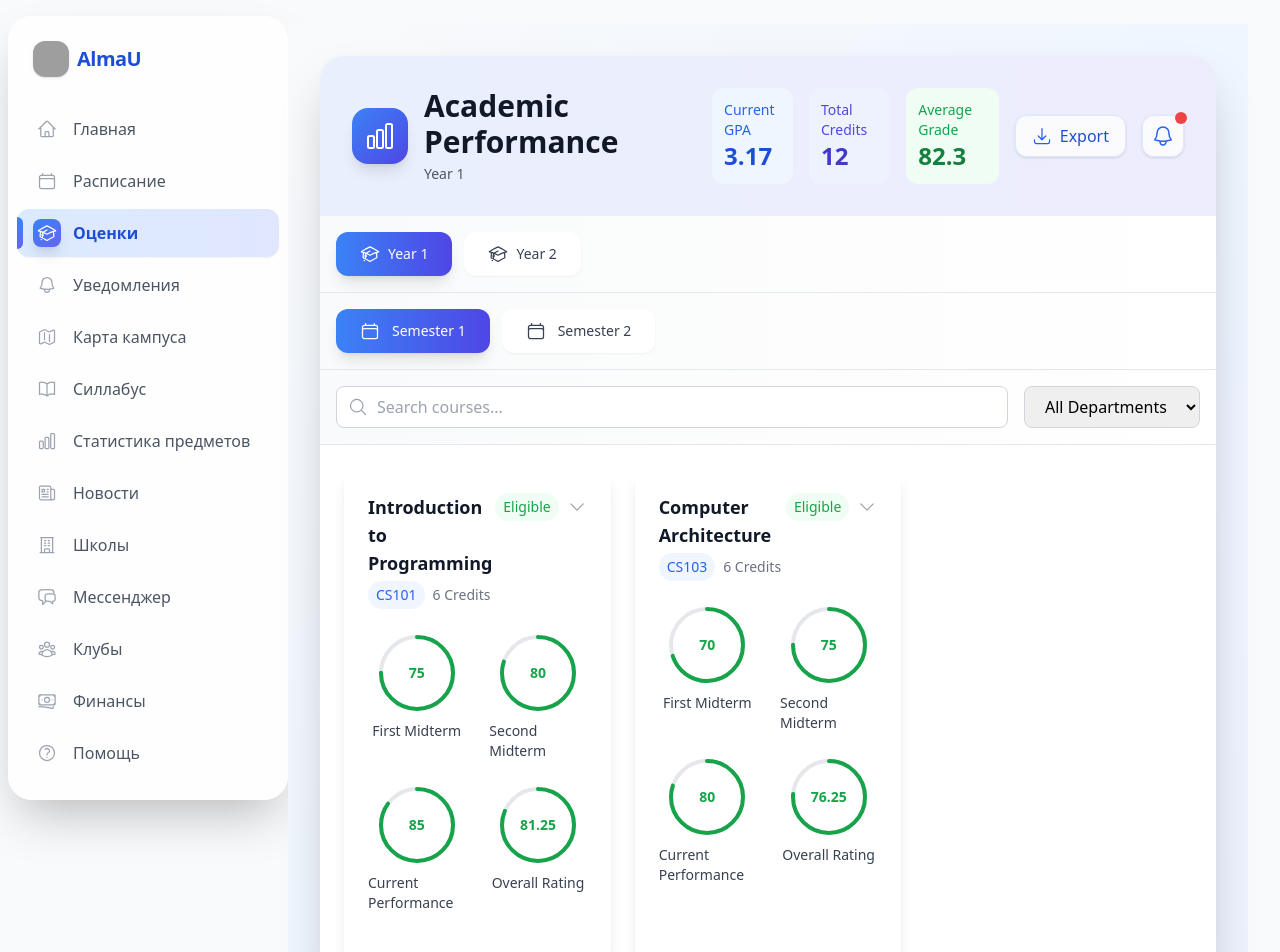
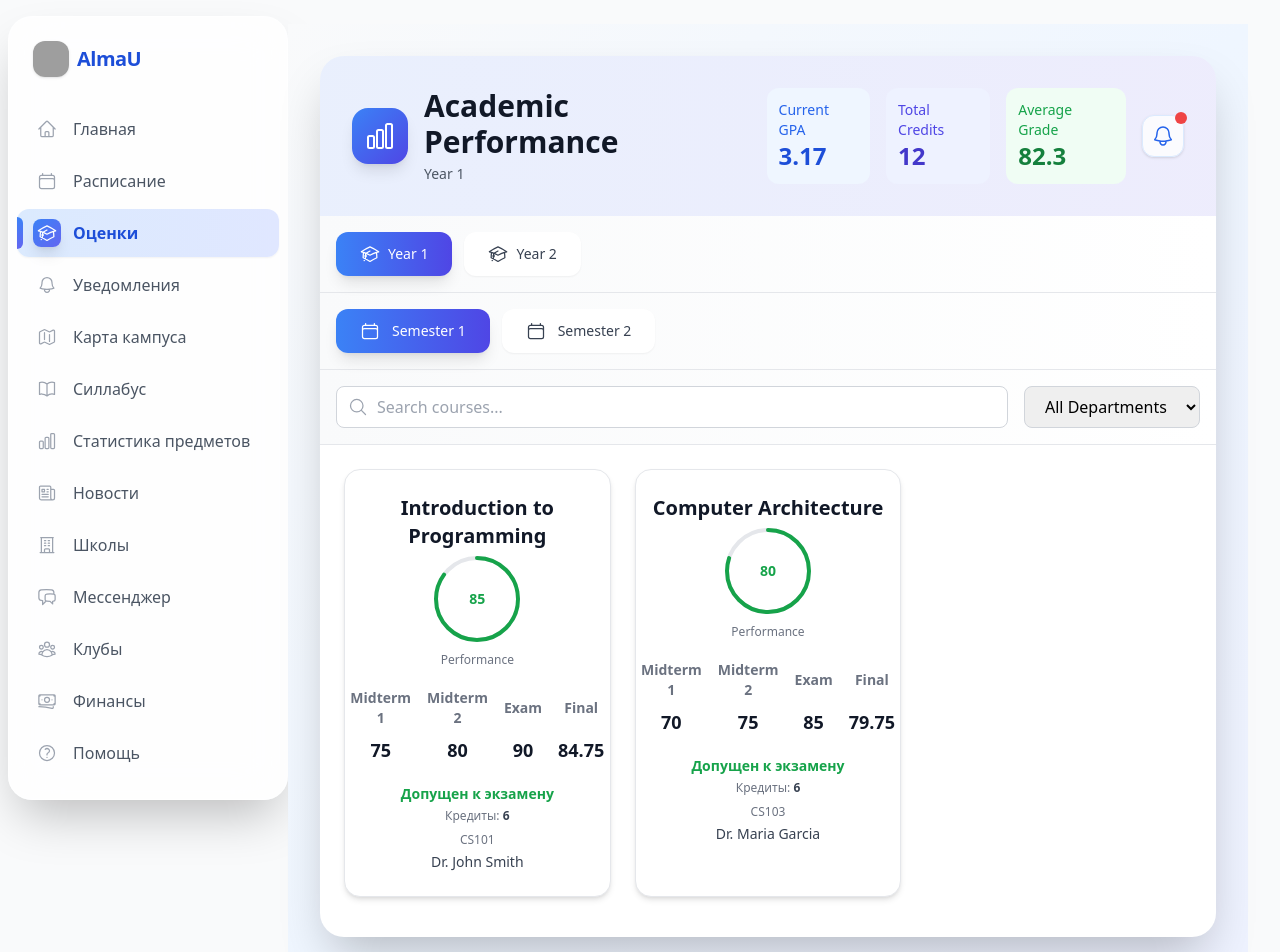
Before and after one commit to mindcoree/frontend-alma, a React (Vite) app: page /grades in a window 1280 px wide. Shown: the top 952 px of the page. Built offline with nearby package versions, Linux system fonts and the light colour scheme; sample sign-in values are in the browser's storage; grey boxes are pictures that could not be loaded.

Commit message:
fix design

```diff
--- a/src/pages/Grades.tsx
+++ b/src/pages/Grades.tsx
@@ -22,7 +22,8 @@ import {
   ClipboardDocumentListIcon,
   LightBulbIcon,
   MinusIcon,
-  CalendarIcon
+  CalendarIcon,
+  UserCircleIcon
 } from '@heroicons/react/24/outline';
 import { motion, AnimatePresence } from 'framer-motion';
 import {
@@ -400,6 +401,18 @@ const Grades: React.FC = () => {
     }
   };
 
+  const filteredGrades = gradesInSemester
+    .filter(grade =>
+      grade.name.toLowerCase().includes(searchQuery.toLowerCase()) &&
+      (!filterDepartment || grade.code.startsWith(filterDepartment))
+    );
+
+  React.useEffect(() => {
+    if (expandedCourse && !filteredGrades.some(g => g.id === expandedCourse)) {
+      setExpandedCourse(null);
+    }
+  }, [searchQuery, filterDepartment, selectedYear, selectedSemester]);
+
   return (
     <div className="min-h-screen bg-gradient-to-br from-gray-50 via-blue-50 to-indigo-50 py-8 px-4 sm:px-6 lg:px-8">
       <div className="max-w-7xl mx-auto">
@@ -435,13 +448,6 @@ const Grades: React.FC = () => {
                     <div className="text-sm text-green-600 font-medium">Average Grade</div>
                     <div className="text-2xl font-bold text-green-700">{averageGrade.toFixed(1)}</div>
                   </div>
-                  <button
-                    onClick={() => exportToCSV(gradesInSemester, `${selectedYear}-${selectedSemester}`)}
-                    className="flex items-center space-x-2 bg-white/80 hover:bg-blue-50 px-4 py-2 rounded-xl shadow transition-colors border border-blue-100"
-                  >
-                    <ArrowDownTrayIcon className="w-5 h-5 text-blue-600" />
-                    <span className="text-blue-700 font-medium">Export</span>
-                  </button>
                   <button
                     onClick={() => setShowNotifications(!showNotifications)}
                     className="relative bg-white/80 hover:bg-blue-50 p-2 rounded-xl shadow border border-blue-100 transition-colors"
@@ -542,12 +548,7 @@ const Grades: React.FC = () => {
           {/* Grades Grid */}
           <div className="p-6">
             <div className="grid grid-cols-1 md:grid-cols-2 lg:grid-cols-3 gap-6">
-              {gradesInSemester
-                .filter(grade =>
-                  grade.name.toLowerCase().includes(searchQuery.toLowerCase()) &&
-                  (!filterDepartment || grade.code.startsWith(filterDepartment))
-                )
-                .map((grade) => {
+              {filteredGrades.map((grade) => {
                 const rating = calculateRating(grade);
                 const finalGrade = calculateFinalGrade(grade);
                 const canTakeExam = rating >= 50;
@@ -559,139 +560,45 @@ const Grades: React.FC = () => {
                     initial={{ opacity: 0, y: 20 }}
                     animate={{ opacity: 1, y: 0 }}
                     exit={{ opacity: 0, y: -20 }}
-                      className="bg-white rounded-xl shadow-lg overflow-hidden hover:shadow-xl transition-shadow duration-300 cursor-pointer"
-                      onClick={() => setExpandedCourse(expandedCourse === grade.id ? null : grade.id)}
+                    className="bg-white border border-gray-200 shadow-md mb-4 w-full flex flex-col items-center min-h-[320px] py-6 px-4 rounded-2xl overflow-hidden"
                   >
-                      <div className="p-6">
-                        <div className="flex justify-between items-start mb-6">
-                          <div>
-                            <h3 className="text-lg font-semibold text-gray-900 mb-1">{grade.name}</h3>
-                            <div className="flex items-center space-x-2">
-                              <span className="text-sm font-medium text-blue-600 bg-blue-50 px-2 py-1 rounded-full">
-                                {grade.code}
-                              </span>
-                              <span className="text-sm text-gray-500">
-                                {grade.credits} Credits
-                              </span>
+                    {/* Название предмета выше прогресс-бара */}
+                    <div className="text-lg md:text-xl font-bold text-gray-900 mb-1 text-center">{grade.name}</div>
+                    {/* Круглый прогресс-бар с процентом */}
+                    <div className="flex flex-col items-center w-full">
+                      <div className="relative flex flex-col items-center justify-center mb-4">
+                        <CircularProgress value={grade.currentPerformance} color={getGradeColor(grade.currentPerformance)} size={90} />
+                        {/* <span className="absolute text-2xl font-bold text-gray-900 select-none">{grade.currentPerformance}%</span> */}
+                        <span className="text-xs text-gray-500 mt-2">Performance</span>
+                      </div>
+                      {/* Таблица оценок */}
+                      <div className="w-full flex justify-center mb-2">
+                        <table className="text-sm text-center">
+                          <thead>
+                            <tr className="text-gray-500 font-medium">
+                              <th className="py-1 px-2">Midterm 1</th>
+                              <th className="py-1 px-2">Midterm 2</th>
+                              <th className="py-1 px-2">Exam</th>
+                              <th className="py-1 px-2">Final</th>
+                            </tr>
+                          </thead>
+                          <tbody>
+                            <tr className="text-lg font-semibold text-gray-900">
+                              <td className="py-1 px-2">{grade.midterm1}</td>
+                              <td className="py-1 px-2">{grade.midterm2}</td>
+                              <td className="py-1 px-2">{canTakeExam ? grade.exam : '-'}</td>
+                              <td className="py-1 px-2">{canTakeExam ? finalGrade : '-'}</td>
+                            </tr>
+                          </tbody>
+                        </table>
                       </div>
                     </div>
-                          <div className="flex items-center space-x-2">
-                            <span className={`text-sm font-medium px-2 py-1 rounded-full ${
-                              canTakeExam
-                                ? 'bg-green-50 text-green-600'
-                                : 'bg-red-50 text-red-600'
-                            }`}>
-                              {canTakeExam ? 'Eligible' : 'Not Eligible'}
-                            </span>
-                            <button
-                              onClick={(e) => {
-                                e.stopPropagation();
-                                setExpandedCourse(expandedCourse === grade.id ? null : grade.id);
-                              }}
-                              className="text-gray-400 hover:text-gray-600 transition-colors"
-                            >
-                              {expandedCourse === grade.id ? (
-                                <ChevronUpIcon className="w-5 h-5" />
-                              ) : (
-                                <ChevronDownIcon className="w-5 h-5" />
-                              )}
-                            </button>
-                          </div>
-                        </div>
-
-                        <div className="grid grid-cols-2 gap-6 mb-6">
-                          <div className="flex flex-col items-center">
-                            <CircularProgress
-                              value={grade.midterm1}
-                              color={getGradeColor(grade.midterm1)}
-                              size={80}
-                            />
-                            <span className="text-sm font-medium text-gray-700 mt-2">First Midterm</span>
-                          </div>
-                          <div className="flex flex-col items-center">
-                            <CircularProgress
-                              value={grade.midterm2}
-                              color={getGradeColor(grade.midterm2)}
-                              size={80}
-                            />
-                            <span className="text-sm font-medium text-gray-700 mt-2">Second Midterm</span>
-                          </div>
-                          <div className="flex flex-col items-center">
-                            <CircularProgress
-                              value={grade.currentPerformance}
-                              color={getGradeColor(grade.currentPerformance)}
-                              size={80}
-                            />
-                            <span className="text-sm font-medium text-gray-700 mt-2">Current Performance</span>
-                          </div>
-                          <div className="flex flex-col items-center">
-                            <CircularProgress
-                              value={rating}
-                              color={getGradeColor(rating)}
-                              size={80}
-                            />
-                            <span className="text-sm font-medium text-gray-700 mt-2">Overall Rating</span>
-                          </div>
-                        </div>
-
-                        <AnimatePresence>
-                          {expandedCourse === grade.id && (
-                            <motion.div
-                              initial={{ height: 0, opacity: 0 }}
-                              animate={{ height: 'auto', opacity: 1 }}
-                              exit={{ height: 0, opacity: 0 }}
-                              className="overflow-hidden"
-                            >
-                              <div className="pt-4 border-t border-gray-200">
-                                <div className="space-y-4">
-                                  <div className="flex justify-between items-center">
-                                    <div>
-                                      <p className="text-sm font-medium text-gray-600">Instructor</p>
-                                      <p className="font-medium text-gray-900">{grade.instructor}</p>
-                                    </div>
-                                    <div>
-                                      <p className="text-sm font-medium text-gray-600">Credits</p>
-                                      <p className="font-medium text-gray-900">{grade.credits}</p>
-                                    </div>
-                                  </div>
-                                  <div className="bg-gray-50 rounded-lg p-4">
-                                    <p className="text-sm font-medium text-gray-600 mb-2">Exam Status</p>
-                                    <div className="flex items-center space-x-2">
-                                      {canTakeExam ? (
-                                        <>
-                                          <CheckCircleIcon className="w-5 h-5 text-green-500" />
-                                          <span className="text-green-600 font-medium">Eligible for Exam</span>
-                                        </>
-                                      ) : (
-                                        <>
-                                          <ExclamationCircleIcon className="w-5 h-5 text-red-500" />
-                                          <span className="text-red-600 font-medium">Not Eligible for Exam</span>
-                                        </>
-                                      )}
-                                    </div>
-                                    {!canTakeExam && (
-                                      <p className="text-sm text-red-600 mt-2">
-                                        Rating {rating.toFixed(1)}% is below the required 50% threshold
-                                      </p>
-                                    )}
-                                  </div>
-                                  {canTakeExam && (
-                                    <div className="bg-gradient-to-r from-blue-50 to-indigo-50 rounded-lg p-4">
-                                      <p className="text-sm font-medium text-gray-600 mb-2">Final Grade</p>
-                                      <div className="flex items-center justify-center">
-                                        <CircularProgress
-                                          value={finalGrade}
-                                          color={getGradeColor(finalGrade)}
-                                          size={100}
-                                        />
-                                      </div>
-                                    </div>
-                                  )}
-                                </div>
-                              </div>
-                            </motion.div>
-                          )}
-                        </AnimatePresence>
+                    {/* Статус, кредиты, код, преподаватель */}
+                    <div className="flex flex-col items-center w-full mt-2">
+                      <div className={`text-sm font-semibold ${canTakeExam ? 'text-green-600' : 'text-red-600'} mb-1`}>{canTakeExam ? 'Допущен к экзамену' : 'Не допущен к экзамену'}</div>
+                      <div className="text-xs text-gray-500 mb-2">Кредиты: <span className="font-bold text-gray-700">{grade.credits}</span></div>
+                      <div className="text-xs text-gray-500 mb-1 text-center">{grade.code}</div>
+                      <div className="text-sm text-gray-700 text-center">{grade.instructor}</div>
                     </div>
                   </motion.div>
                 );
```
Also changed, not shown: src/components/auth/LoginForm.tsx (+18 -6 lines), src/components/auth/RegisterForm.tsx (+29 -8 lines), src/context/AuthContext.tsx (+53 -16 lines). Lines whose indentation alone changed are shown as unchanged.
